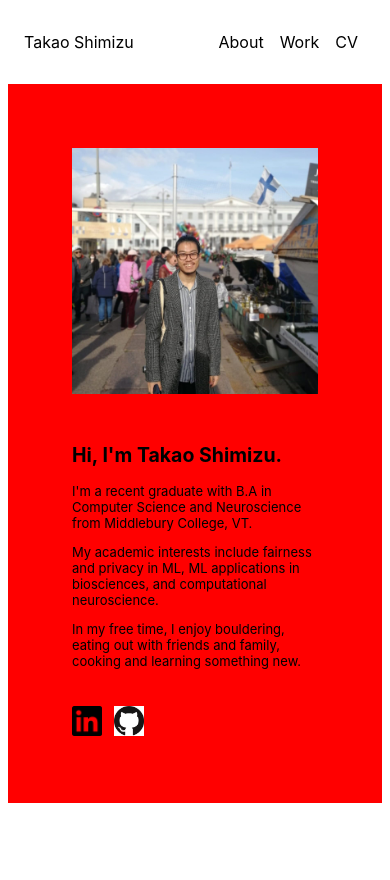
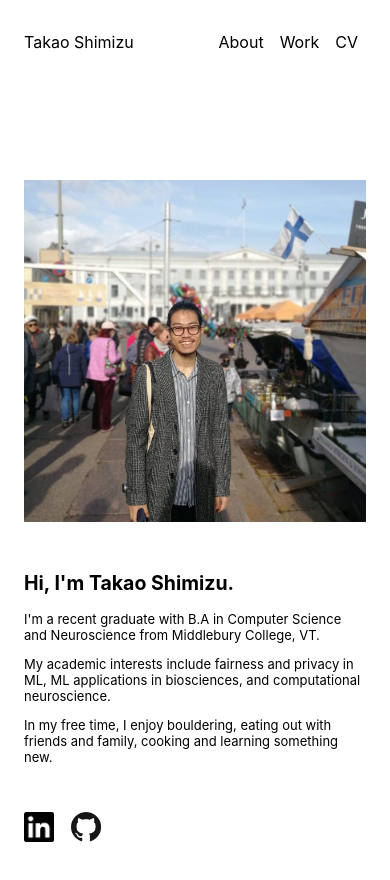
Before and after one commit to tshimizu97/tshimizu97.github.io, a Next.js app: page / in a window 390 px wide. Shown: the top 880 px of the page. Before the commit the page ends 844 px from the top, so only its background shows below. Built offline with nearby package versions, Linux system fonts and the light colour scheme.

Commit message:
Adopted responsive design for index.jp

```diff
--- a/styles/Home.module.css
+++ b/styles/Home.module.css
@@ -27,15 +27,13 @@
   flex-direction: row;
   justify-content: center;
   align-items: flex-start;
-  max-height: 100%;
-  padding: 3rem;
-  background-color: red;
+  padding: 5rem 0;
 }
 
 .item_horizontal {
   padding: 1rem;
   display: flex;
-  flex: 1;
+  flex: 1 1 0%;
   flex-direction: column;
   align-items: center;
   justify-content: center;
@@ -47,7 +45,7 @@
   flex-direction: column;
   justify-content: flex-start;
   align-items: center;
-  width: 60%;
+  width: 50%;
   min-width: 600px;
 }
 
@@ -58,7 +56,7 @@
   flex-direction: row;
   justify-content: center;
   align-items: flex-start;
-  flex: 1;
+  flex: 1 1 0%;
 }
 
 /* header design tags */
@@ -90,7 +88,7 @@
 }
 
 .image {
-  max-height: 60vh;
+  max-height: min(60vh, 100%);
   max-width: 100%;
 }
 
@@ -107,7 +105,7 @@
     flex-direction: column;
     min-width: 100%;
   }
-  .item_horizontal {
+  .item_horizontal { /* indeed the item stacking vertically, not horizontally */
     width: 100%;
   }
   .logo {
```
